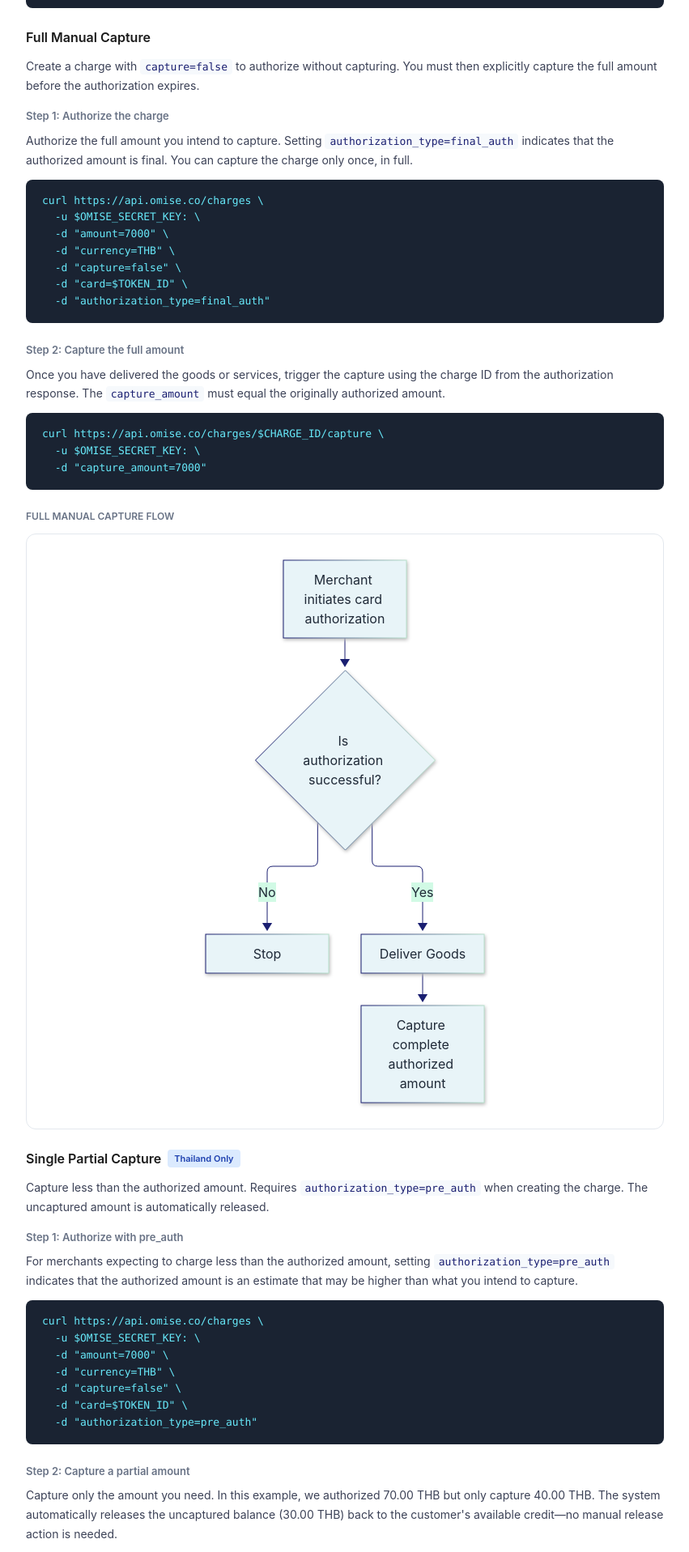
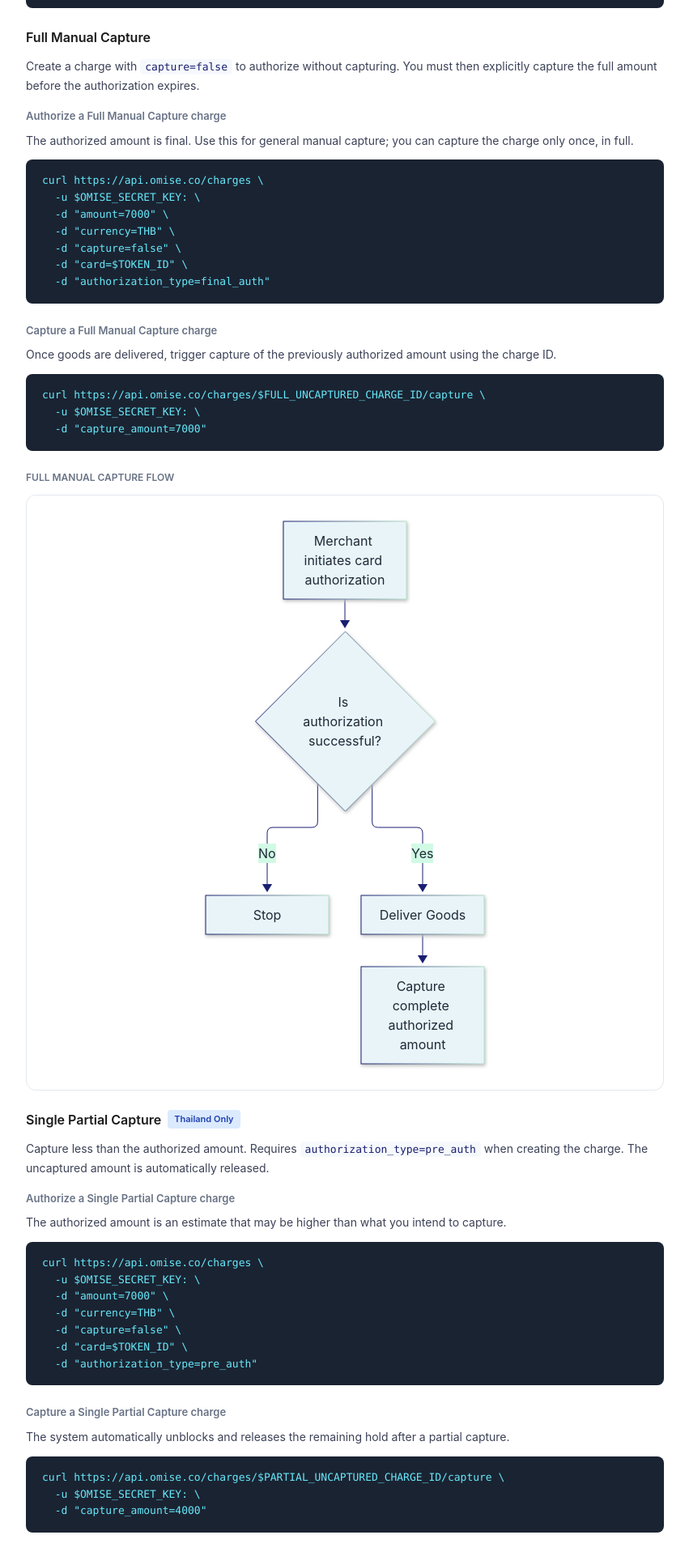
Before and after one commit to muthuswamyopn/omise-docs, a Next.js app: page /accept-payments/capture in a window 1280 px wide. Shown: the part 1477-3394 px from the top of the page at 81% size, without its empty margins (284-1135 px from the left). Built offline with nearby package versions, Linux system fonts and the light colour scheme.

Commit message:
Match capture examples exactly to original docs
- Use exact code from docs.omise.co/capture
- Use $FULL_UNCAPTURED_CHARGE_ID and $PARTIAL_UNCAPTURED_CHARGE_ID
- Match explanations to original wording

```diff
--- a/app/accept-payments/capture/page.tsx
+++ b/app/accept-payments/capture/page.tsx
@@ -206,9 +206,9 @@ export default function CapturePage() {
             </p>
 
             <div style={{ marginBottom: '24px' }}>
-              <div style={{ fontSize: '13px', fontWeight: 600, color: '#697386', marginBottom: '8px' }}>Step 1: Authorize the charge</div>
+              <div style={{ fontSize: '13px', fontWeight: 600, color: '#697386', marginBottom: '8px' }}>Authorize a Full Manual Capture charge</div>
               <p style={{ fontSize: '14px', color: '#3c4257', lineHeight: 1.7, marginBottom: '12px' }}>
-                Authorize the full amount you intend to capture. Setting <code style={{ fontSize: '13px', fontFamily: "'SF Mono', Monaco, monospace", color: '#1A1F71', background: '#f6f9fc', padding: '2px 6px', borderRadius: '4px' }}>authorization_type=final_auth</code> indicates that the authorized amount is final. You can capture the charge only once, in full.
+                The authorized amount is final. Use this for general manual capture; you can capture the charge only once, in full.
               </p>
               <pre style={codeBlockStyle}>
 {`curl https://api.omise.co/charges \\
@@ -222,12 +222,12 @@ export default function CapturePage() {
             </div>
 
             <div style={{ marginBottom: '24px' }}>
-              <div style={{ fontSize: '13px', fontWeight: 600, color: '#697386', marginBottom: '8px' }}>Step 2: Capture the full amount</div>
+              <div style={{ fontSize: '13px', fontWeight: 600, color: '#697386', marginBottom: '8px' }}>Capture a Full Manual Capture charge</div>
               <p style={{ fontSize: '14px', color: '#3c4257', lineHeight: 1.7, marginBottom: '12px' }}>
-                Once you have delivered the goods or services, trigger the capture using the charge ID from the authorization response. The <code style={{ fontSize: '13px', fontFamily: "'SF Mono', Monaco, monospace", color: '#1A1F71', background: '#f6f9fc', padding: '2px 6px', borderRadius: '4px' }}>capture_amount</code> must equal the originally authorized amount.
+                Once goods are delivered, trigger capture of the previously authorized amount using the charge ID.
               </p>
               <pre style={codeBlockStyle}>
-{`curl https://api.omise.co/charges/$CHARGE_ID/capture \\
+{`curl https://api.omise.co/charges/$FULL_UNCAPTURED_CHARGE_ID/capture \\
   -u $OMISE_SECRET_KEY: \\
   -d "capture_amount=7000"`}
               </pre>
@@ -254,9 +254,9 @@ export default function CapturePage() {
             </p>
 
             <div style={{ marginBottom: '24px' }}>
-              <div style={{ fontSize: '13px', fontWeight: 600, color: '#697386', marginBottom: '8px' }}>Step 1: Authorize with pre_auth</div>
+              <div style={{ fontSize: '13px', fontWeight: 600, color: '#697386', marginBottom: '8px' }}>Authorize a Single Partial Capture charge</div>
               <p style={{ fontSize: '14px', color: '#3c4257', lineHeight: 1.7, marginBottom: '12px' }}>
-                For merchants expecting to charge less than the authorized amount, setting <code style={{ fontSize: '13px', fontFamily: "'SF Mono', Monaco, monospace", color: '#1A1F71', background: '#f6f9fc', padding: '2px 6px', borderRadius: '4px' }}>authorization_type=pre_auth</code> indicates that the authorized amount is an estimate that may be higher than what you intend to capture.
+                The authorized amount is an estimate that may be higher than what you intend to capture.
               </p>
               <pre style={codeBlockStyle}>
 {`curl https://api.omise.co/charges \\
@@ -270,12 +270,12 @@ export default function CapturePage() {
             </div>
 
             <div style={{ marginBottom: '24px' }}>
-              <div style={{ fontSize: '13px', fontWeight: 600, color: '#697386', marginBottom: '8px' }}>Step 2: Capture a partial amount</div>
+              <div style={{ fontSize: '13px', fontWeight: 600, color: '#697386', marginBottom: '8px' }}>Capture a Single Partial Capture charge</div>
               <p style={{ fontSize: '14px', color: '#3c4257', lineHeight: 1.7, marginBottom: '12px' }}>
-                Capture only the amount you need. In this example, we authorized 70.00 THB but only capture 40.00 THB. The system automatically releases the uncaptured balance (30.00 THB) back to the customer's available credit—no manual release action is needed.
+                The system automatically unblocks and releases the remaining hold after a partial capture.
               </p>
               <pre style={codeBlockStyle}>
-{`curl https://api.omise.co/charges/$CHARGE_ID/capture \\
+{`curl https://api.omise.co/charges/$PARTIAL_UNCAPTURED_CHARGE_ID/capture \\
   -u $OMISE_SECRET_KEY: \\
   -d "capture_amount=4000"`}
               </pre>
```
